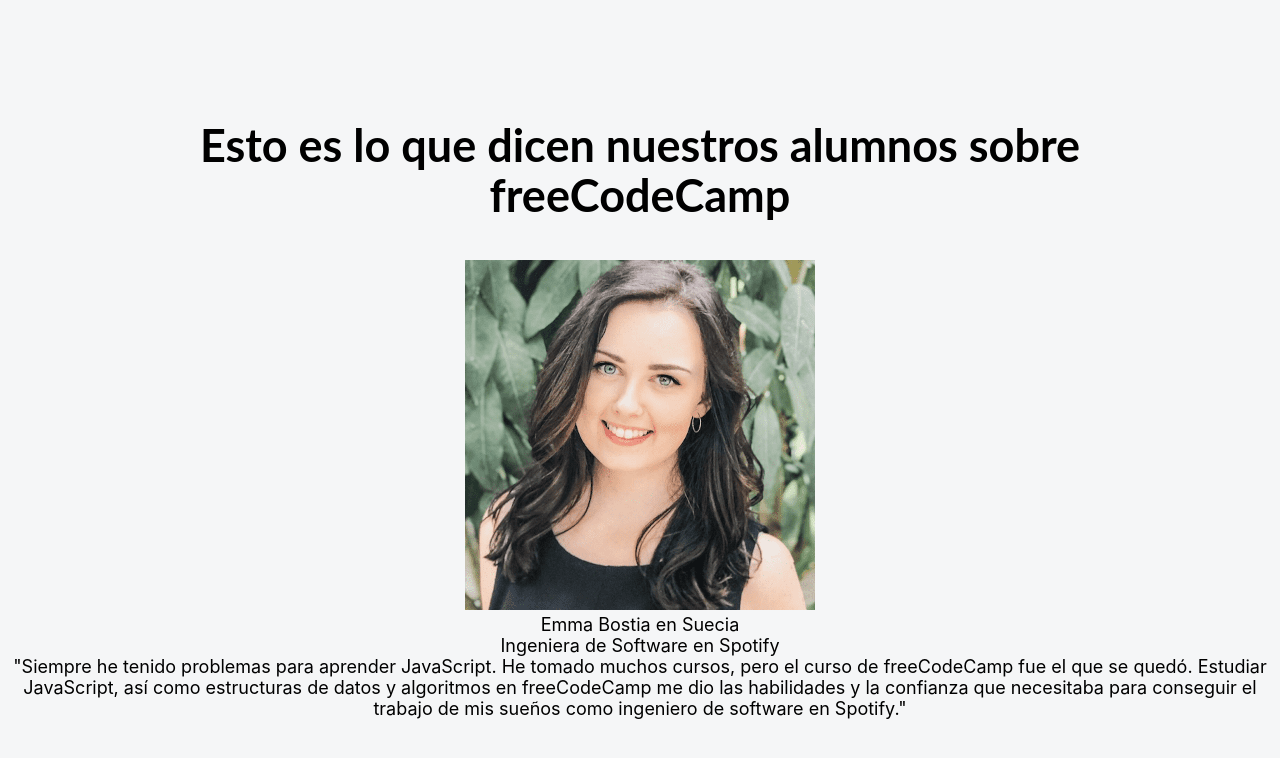
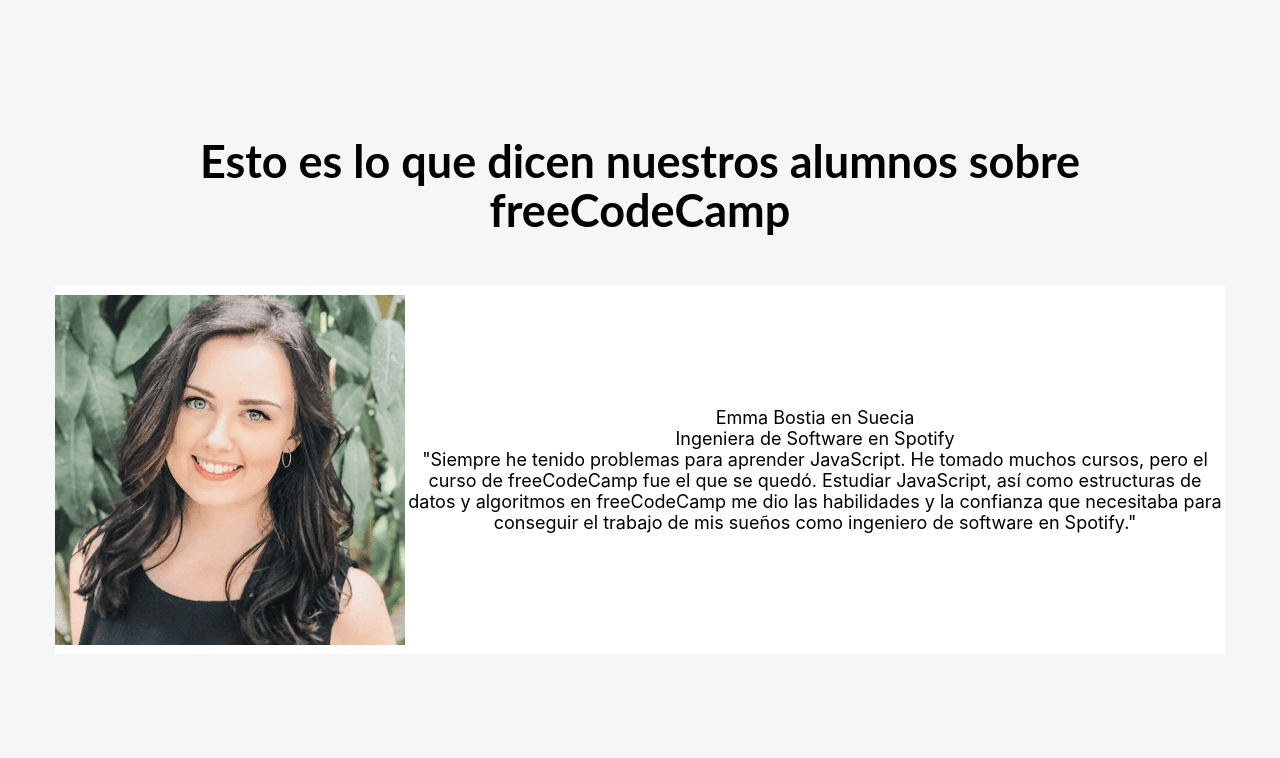
Before and after one commit to NelsonrBermejo/TESTIMONIOS_react, a React (Create React App) app in the folder testimonios/: page / in a window 1280 px wide. Shown: the top 758 px of the page. Built offline with nearby package versions, Linux system fonts and the light colour scheme.

Commit message:
contenedor-testimonio css

```diff
--- a/testimonios/src/componentes/Testimonio.js
+++ b/testimonios/src/componentes/Testimonio.js
@@ -1,4 +1,5 @@
 import React from 'react';
+import '../stylesheets/Testimonio.css';
 
 //componente Funcional
 //retorna jsx
--- a/testimonios/src/stylesheets/Testimonio.css
+++ b/testimonios/src/stylesheets/Testimonio.css
@@ -0,0 +1,10 @@
+.contenedor-testimonio {
+    width: 1170px;
+    height: 368px;
+    margin: 10px 10px 50px;
+    display: flex;
+    align-items: center;
+    justify-content: center;
+    background-color: #fff;
+    box-shadow: 0 3px 13px 1px rgb(000 / 9%);
+}
```
